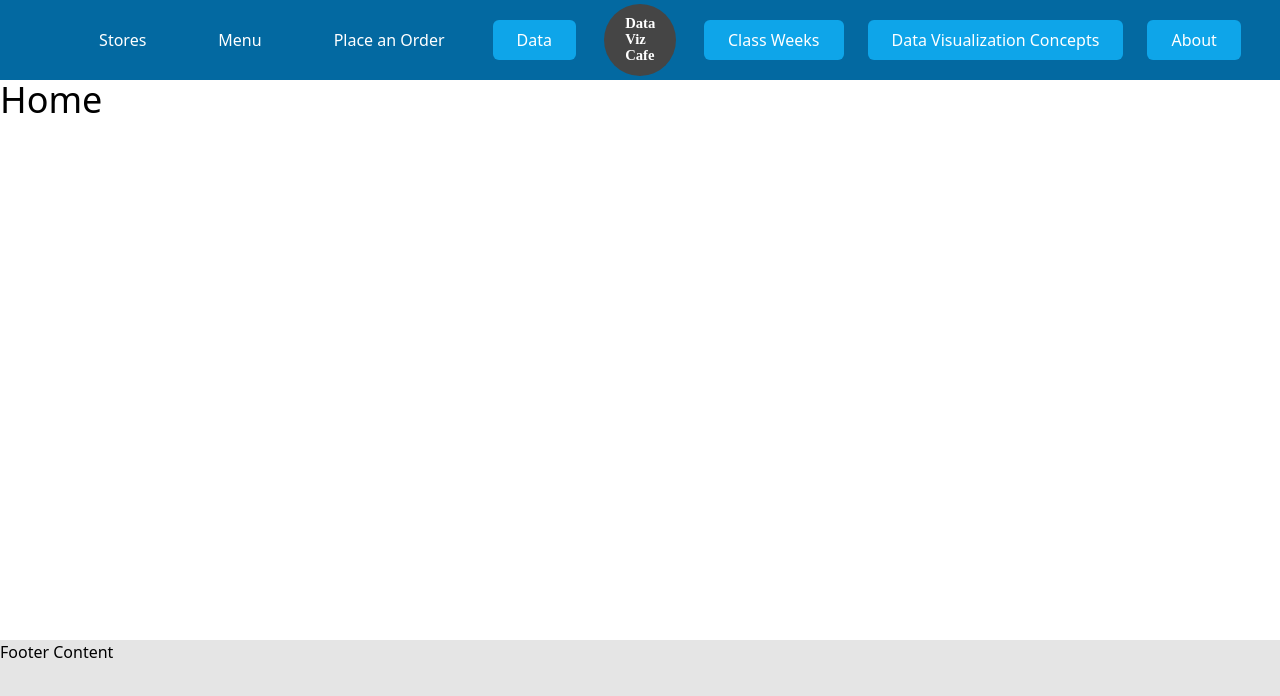
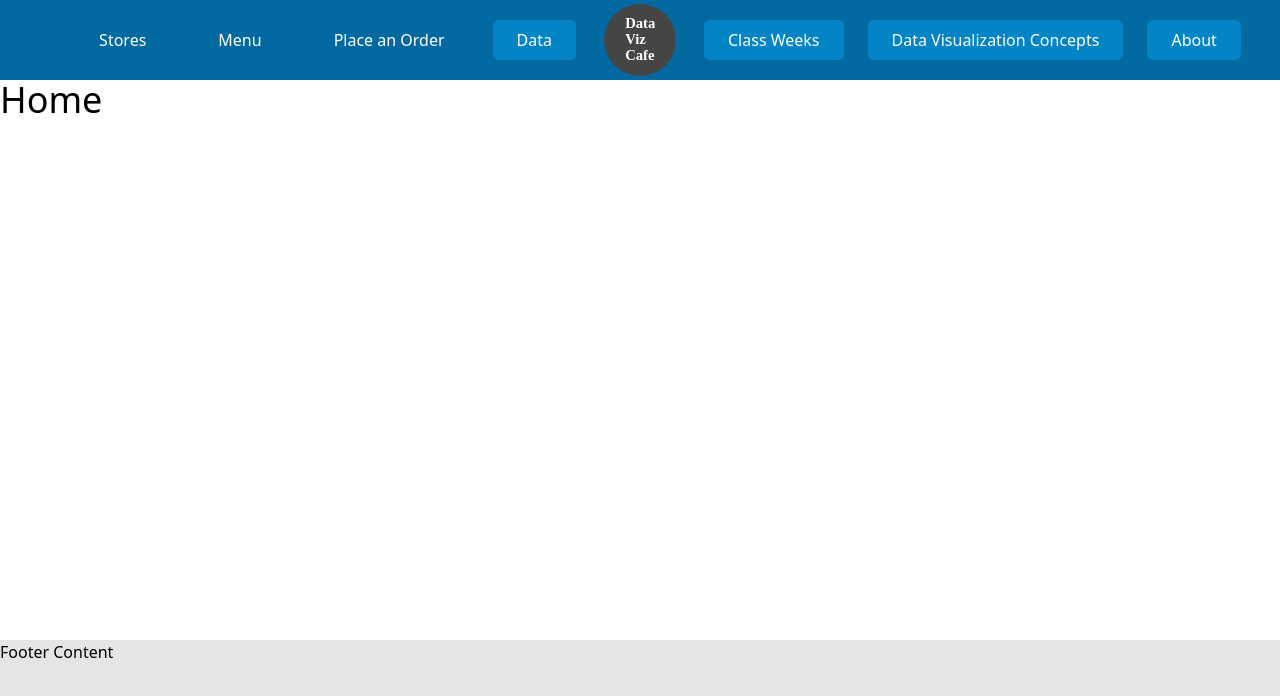
Before and after one commit to robert-laws/practice-dec-2020-react-app-with-tailwindcss, a React (Create React App) app: page / in a window 1280 px wide. Shown: the top 696 px of the page. Built offline with nearby package versions, Linux system fonts and the light colour scheme.

Commit message:
adjust color of active nav link

```diff
--- a/src/layout/Header.js
+++ b/src/layout/Header.js
@@ -11,32 +11,32 @@ export const Header = () => {
           className='flex-1 flex flex-row justify-end space-x-6'
         >
           <NavLink
-            className='w-auto px-6 py-2 flex items-center justify-center rounded-md hover:bg-blue-500 text-white'
-            activeClassName='bg-blue-500'
+            className='w-auto px-6 py-2 flex items-center justify-center rounded-md hover:bg-blue-600 text-white'
+            activeClassName='bg-blue-600'
             exact
             to='/stores'
           >
             Stores
           </NavLink>
           <NavLink
-            className='w-auto px-6 py-2 flex items-center justify-center rounded-md hover:bg-blue-500 text-white'
-            activeClassName='bg-blue-500'
+            className='w-auto px-6 py-2 flex items-center justify-center rounded-md hover:bg-blue-600 text-white'
+            activeClassName='bg-blue-600'
             exact
             to='/menu'
           >
             Menu
           </NavLink>
           <NavLink
-            className='w-auto px-6 py-2 flex items-center justify-center rounded-md hover:bg-blue-500 text-white'
-            activeClassName='bg-blue-500'
+            className='w-auto px-6 py-2 flex items-center justify-center rounded-md hover:bg-blue-600 text-white'
+            activeClassName='bg-blue-600'
             exact
             to='/order'
           >
             Place an Order
           </NavLink>
           <NavLink
-            className='w-auto px-6 py-2 flex items-center justify-center rounded-md hover:bg-blue-500 text-white'
-            activeClassName='bg-blue-500'
+            className='w-auto px-6 py-2 flex items-center justify-center rounded-md hover:bg-blue-600 text-white'
+            activeClassName='bg-blue-600'
             exact
             to='/'
           >
@@ -53,24 +53,24 @@ export const Header = () => {
           className='flex-1 flex flex-row justify-start space-x-6'
         >
           <NavLink
-            className='w-auto px-6 py-2 flex items-center justify-center rounded-md hover:bg-blue-500 text-white'
-            activeClassName='bg-blue-500'
+            className='w-auto px-6 py-2 flex items-center justify-center rounded-md hover:bg-blue-600 text-white'
+            activeClassName='bg-blue-600'
             exact
             to='/'
           >
             Class Weeks
           </NavLink>
           <NavLink
-            className='w-auto px-6 py-2 flex items-center justify-center rounded-md hover:bg-blue-500 text-white'
-            activeClassName='bg-blue-500'
+            className='w-auto px-6 py-2 flex items-center justify-center rounded-md hover:bg-blue-600 text-white'
+            activeClassName='bg-blue-600'
             exact
             to='/'
           >
             Data Visualization Concepts
           </NavLink>
           <NavLink
-            className='w-auto px-6 py-2 flex items-center justify-center rounded-md hover:bg-blue-500 text-white'
-            activeClassName='bg-blue-500'
+            className='w-auto px-6 py-2 flex items-center justify-center rounded-md hover:bg-blue-600 text-white'
+            activeClassName='bg-blue-600'
             exact
             to='/'
           >
```
Also changed, not shown: 1 other file (tests, documents, lock files or other folders).
